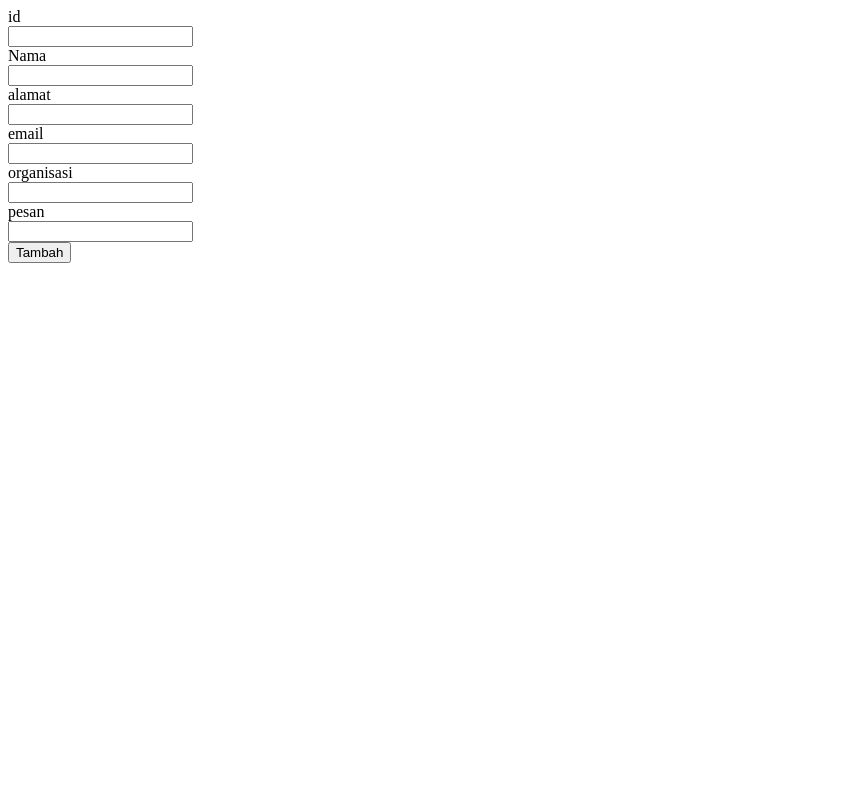
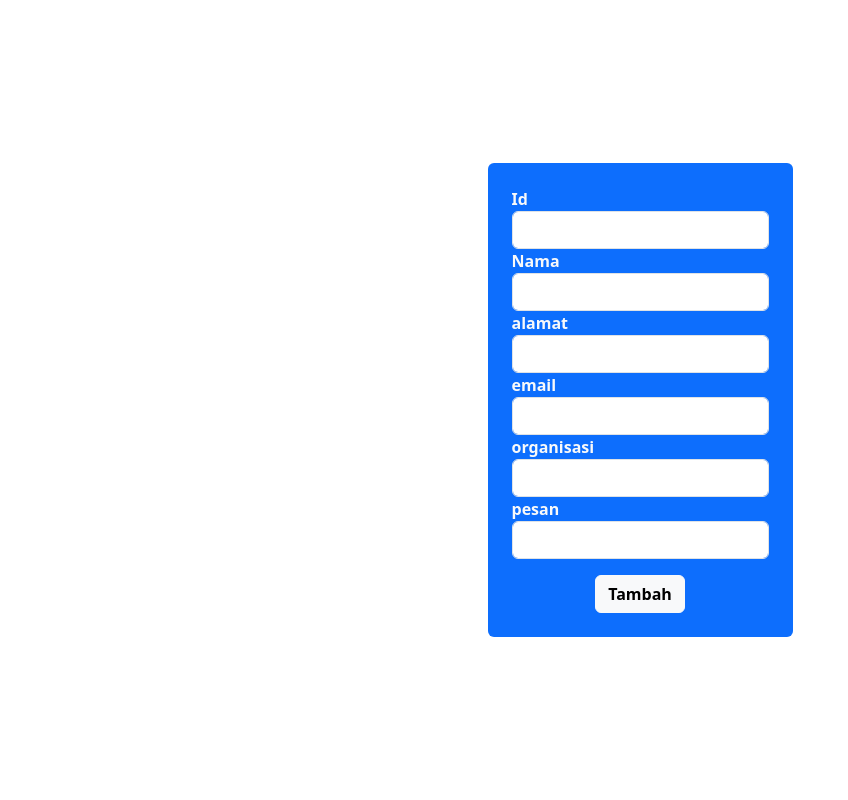
Before and after one commit to frzzz12/Project-Pemrograman-Web, a PHP site: page /layout/admin/tambah.php in a window 1280 px wide. Shown: the whole page, without its empty margins (0-848 px from the left). Run offline with PHP 8.4, Linux system fonts and the light colour scheme.

Commit message:
Styling tampila tambah data

```diff
--- a/config/function.php
+++ b/config/function.php
@@ -1,7 +1,7 @@
 <?php
     $host = 'localhost';
     $user = 'root';
-    $pw = '';
+    $pw = 'Frozzyt123';
     $db = 'tinanggea';
 
     $hub = mysqli_connect($host, $user, $pw, $db);
--- a/layout/admin/functionadm.php
+++ b/layout/admin/functionadm.php
@@ -1,7 +1,7 @@
 <?php
     $host = 'localhost';
     $user = 'root';
-    $pw = '';
+    $pw = 'Frozzyt123';
     $db = 'tinanggea';
 
     $hub = mysqli_connect($host, $user, $pw, $db);
--- a/layout/admin/tambah.php
+++ b/layout/admin/tambah.php
@@ -23,49 +23,55 @@ if(isset($_POST['tambah'])) {
 <head>
     <meta charset="UTF-8">
     <meta name="viewport" content="width=device-width, initial-scale=1.0">
+    <link href="https://cdn.jsdelivr.net/npm/bootstrap@5.3.8/dist/css/bootstrap.min.css" rel="stylesheet" integrity="sha384-sRIl4kxILFvY47J16cr9ZwB07vP4J8+LH7qKQnuqkuIAvNWLzeN8tE5YBujZqJLB" crossorigin="anonymous">
+
     <title>Tambah Data</title>
 </head>
 <body>
+    <div class="d-flex justify-content-center min-vh-100 align-items-center">
+        <div class="bg-primary p-4 rounded text-light fw-semibold">
             <form action="" method="post">
                 <div>
-            <label for="">id</label>
+                    <label for="">Id</label>
                     <div>
-                <input type="number" name="id_tamu">
+                        <input type="number" name="id_tamu" class="form-control">
                     </div>
                 </div>
                 <div>
                     <label for="">Nama</label>
                     <div>
-                <input type="text" name="nama">
+                        <input type="text" name="nama" class="form-control">
                     </div>
                 </div>
                 <div>
                     <label for="">alamat</label>
                     <div>
-                <input type="text" name="alamat">
+                        <input type="text" name="alamat" class="form-control">
                     </div>
                 </div>
                 <div>
                     <label for="">email</label>
                     <div>
-                <input type="email" name="email">
+                        <input type="email" name="email" class="form-control">
                     </div>
                 </div>
                 <div>
                     <label for="">organisasi</label>
                     <div>
-                <input type="text" name="organisasi">
+                        <input type="text" name="organisasi" class="form-control">
                     </div>
                 </div>
                 <div>
                     <label for="">pesan</label>
                     <div>
-                <input type="text" name="pesan">
+                        <input type="text" name="pesan" class="form-control">
                     </div>
                 </div>
-        <div>
-            <button name="tambah" type="submit">Tambah</button>
+                <div class="d-flex justify-content-center mt-3">
+                    <button class="btn btn-light fw-semibold" name="tambah" type="submit">Tambah</button>
                 </div>
             </form>
+        </div>
+    </div>
 </body>
 </html>
```
Lines whose indentation alone changed are shown as unchanged.
